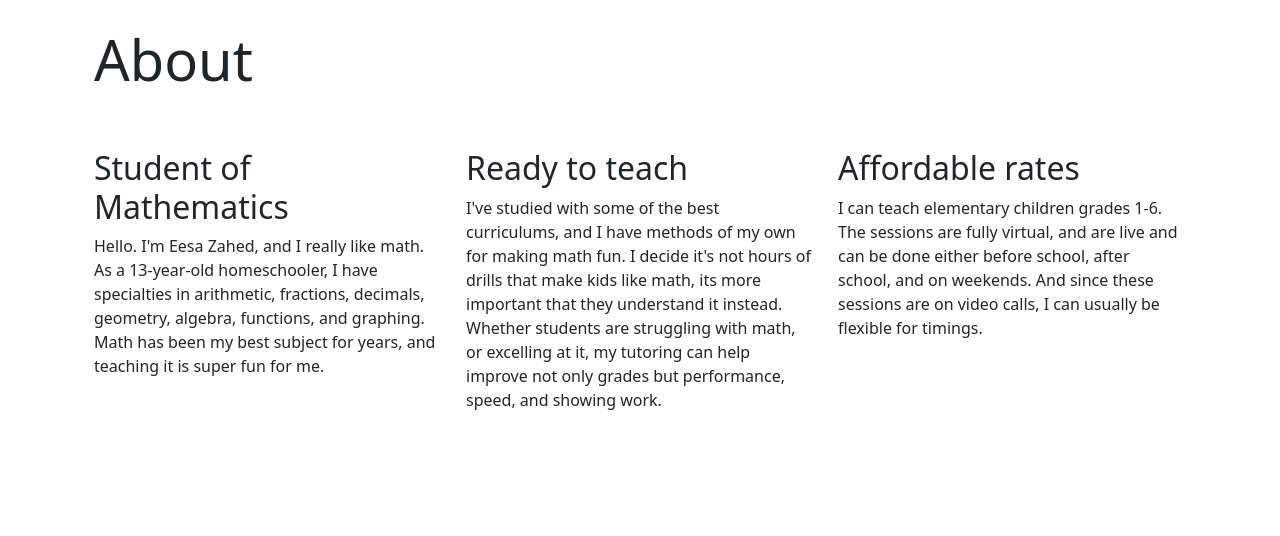
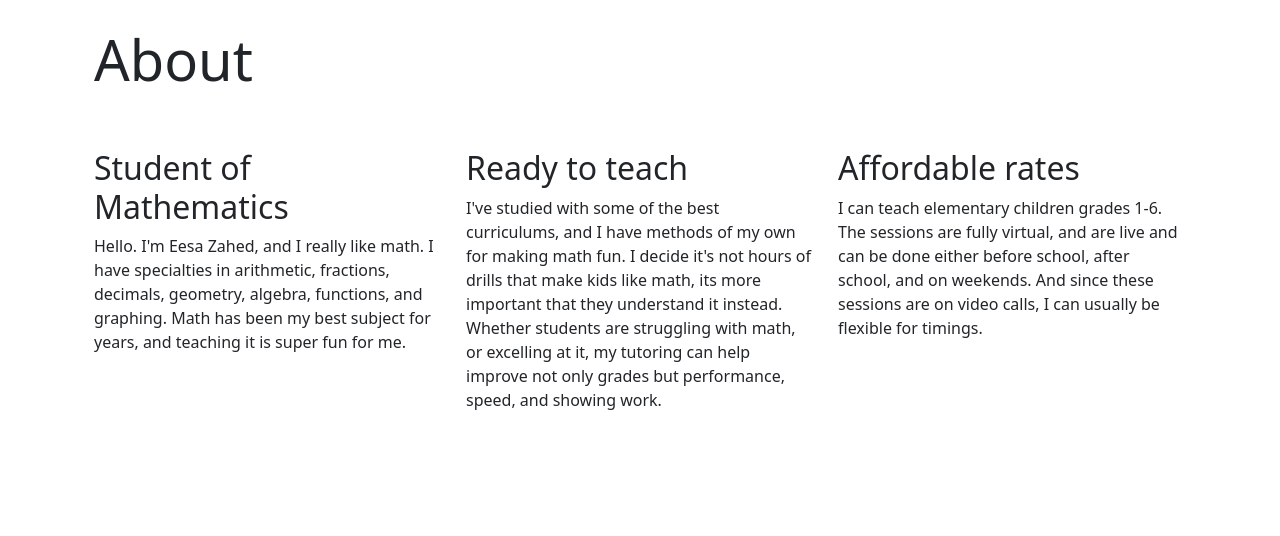
Before and after one commit to eesazahed/flask-tutoring, a Flask app: page / in a window 1280 px wide. Shown: the part 522-1058 px from the top of the page. Run offline with Flask 2, Linux system fonts and the light colour scheme.

Commit message:
Update index.html

```diff
--- a/templates/index.html
+++ b/templates/index.html
@@ -28,7 +28,7 @@
         <div class="row g-4 py-5 row-cols-1 row-cols-lg-3">
             <div class="feature col">
                 <h2>Student of Mathematics</h2>
-                <p>Hello. I'm Eesa Zahed, and I really like math. As a 13-year-old homeschooler, I have
+                <p>Hello. I'm Eesa Zahed, and I really like math. I have
                     specialties
                     in arithmetic, fractions,
                     decimals, geometry, algebra, functions, and graphing. Math has been my best subject for years, and
```
